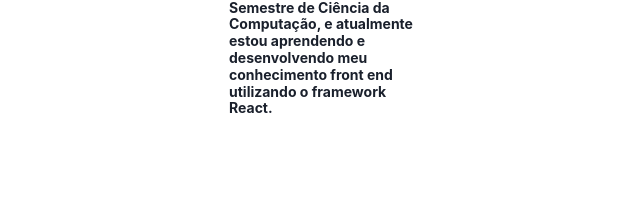
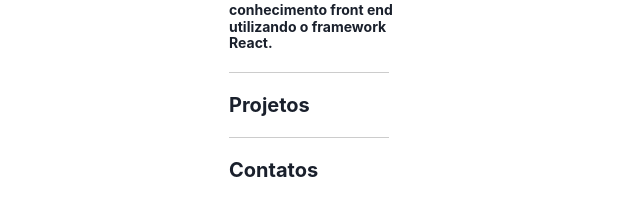
Before and after one commit to VictorMuza/portifolio, a React (Vite) app in the folder meu-app/: page / in a window 1280 px wide. Shown: the part 450-666 px from the top of the page, without its empty margins (331-971 px from the left). Built offline with nearby package versions, Linux system fonts and the light colour scheme.

Commit message:
update
inserindo mais coisas no código

```diff
--- a/meu-app/src/App.css
+++ b/meu-app/src/App.css
@@ -13,3 +13,9 @@
 .description{
   width: 200px;
 }
+
+hr {
+  border: none;
+  border-top: 2px solid #ccc; /* Linha entre as divs */
+  margin: 20px 0; /* Espaçamento vertical */
+}
--- a/meu-app/src/App.tsx
+++ b/meu-app/src/App.tsx
@@ -23,13 +23,25 @@
               </Heading>
             </Stack>
             </div>
+            <hr />
+            <div className='project'>
+            <Stack spacing={6}>
+              <Heading size='md' as='h4'>
+              Projetos
+              </Heading>
+              </Stack>
+            </div>
+            <hr />
           <div className='rodpe'>
             <footer>
-
+            <Stack spacing={6}>
+              <Heading size='md' as='h4'>
+                Contatos
+              </Heading>
+            </Stack>
             </footer>
-          </div>
-      </div>
-
+        </div>
+    </div>
 </div>
   )
 }
```
Also changed, not shown: 1 other file (tests, documents, lock files or other folders).
